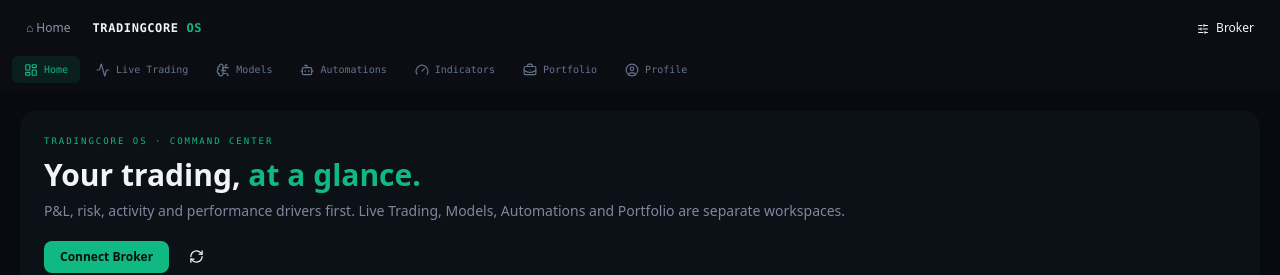
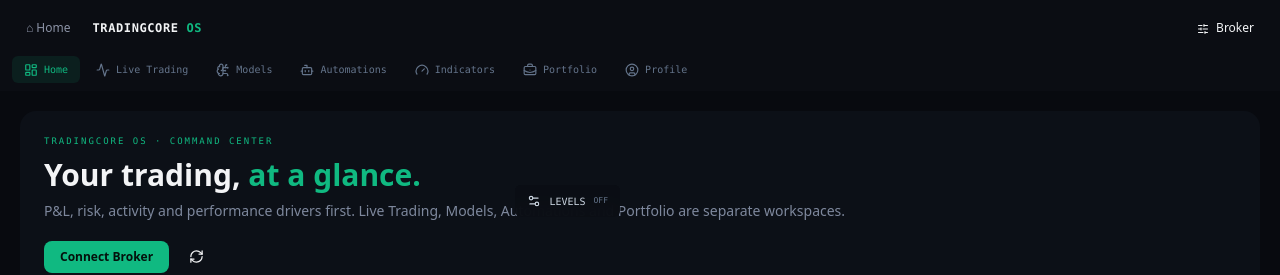
Before and after one commit to khvsreddy-code/TradingcoreOS, a React (Vite) app: page / in a window 1280 px wide. Shown: the top 275 px of the page. Built offline with nearby package versions, Linux system fonts and the light colour scheme; no server answers.

Commit message:
feat: mount Dynamic LVLS settings dock

```diff
--- a/src/main.tsx
+++ b/src/main.tsx
@@ -1,11 +1,12 @@
-import {StrictMode} from 'react';
-import {createRoot} from 'react-dom/client';
+import { StrictMode } from 'react';
+import { createRoot } from 'react-dom/client';
 import App from './App.tsx';
+import { LevelSettingsDock } from './components/workspace/LevelSettingsDock';
 import './index.css';
-import './liveTerminalPolish.css';
 
 createRoot(document.getElementById('root')!).render(
   <StrictMode>
     <App />
+    <LevelSettingsDock />
   </StrictMode>,
 );
```
